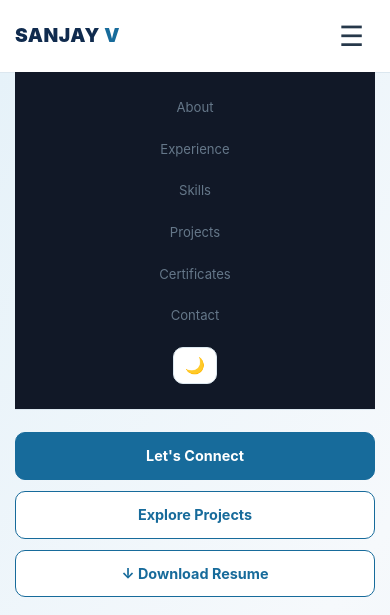
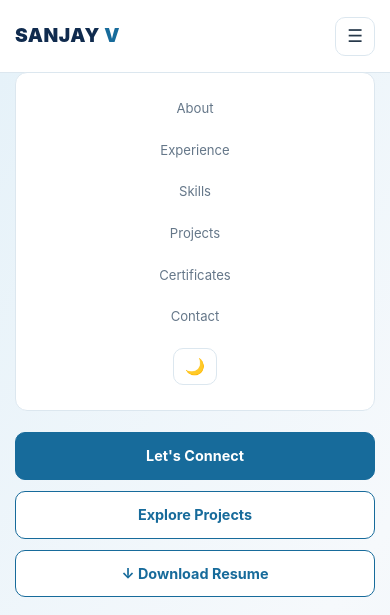
Before and after one commit to sanjaypixel/portfolio, a plain HTML site: page index.html in a window 390 px wide. Both pictures are taken after a click on the button "Open navigation". Shown: the top 615 px of the page. Drawn offline with Linux system fonts and the light colour scheme; files whose address does not match are found by name.

Commit message:
fix mobile navigations

```diff
--- a/style.css
+++ b/style.css
@@ -110,15 +110,6 @@ h1{margin:0;color:var(--navy);font-size:clamp(3.2rem,7vw,5.5rem);line-height:1.0
 @media(prefers-reduced-motion:reduce){*,*::before,*::after{scroll-behavior:auto!important;transition:none!important;animation:none!important}}
 
 /* Mobile Navigation Fix */
-.menu-toggle {
-    display: none;
-    cursor: pointer;
-    background: transparent;
-    border: none;
-    font-size: 28px;
-    color: inherit;
-}
-
 @media screen and (max-width: 768px) {
 
     .nav {
@@ -133,14 +124,17 @@ h1{margin:0;color:var(--navy);font-size:clamp(3.2rem,7vw,5.5rem);line-height:1.0
     .nav-links {
         display: none;
         position: absolute;
-        top: 100%;
+        top: 72px;
         left: 0;
+        right: 0;
         width: 100%;
         flex-direction: column;
         align-items: center;
         gap: 20px;
         padding: 25px;
-        background: #111827;
+        background: var(--surface);
+        border: 1px solid var(--line);
+        border-radius: 12px;
         z-index: 1000;
     }
 
```
